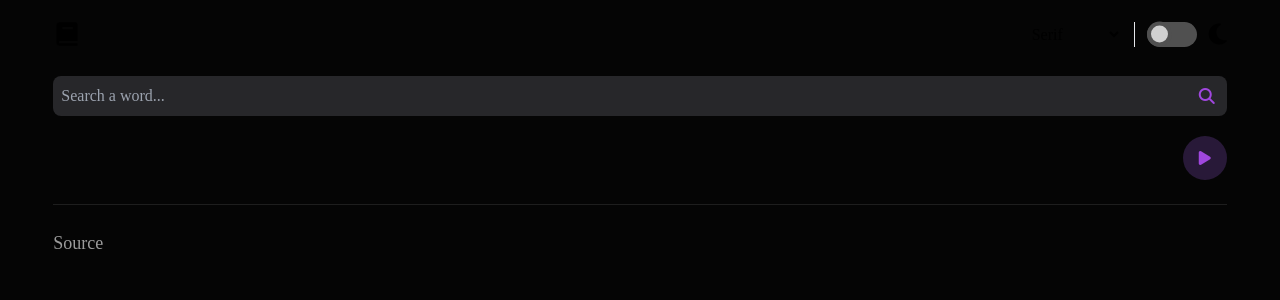
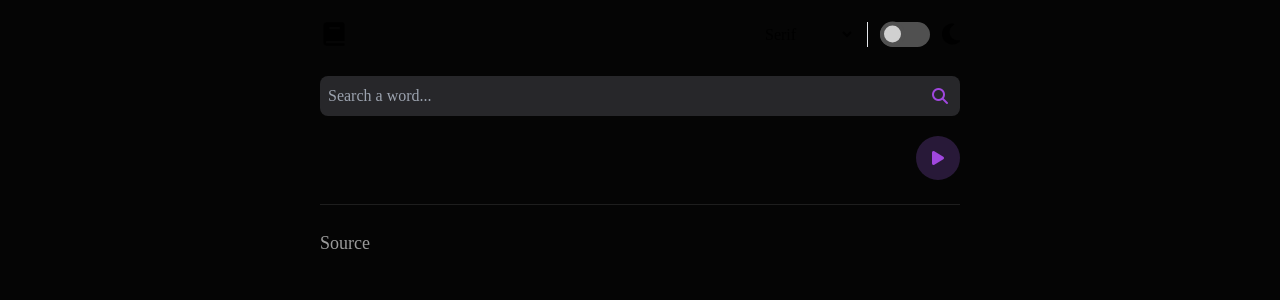
Before and after one commit to Vengxdor/dictionary, a React (Vite) app: page / in a window 1280 px wide. Shown: the top 300 px of the page. Built offline with nearby package versions, Linux system fonts and the light colour scheme.

Commit message:
feat: Responsive styles done.

```diff
--- a/src/App.tsx
+++ b/src/App.tsx
@@ -6,7 +6,7 @@ import Word from './sections/Word'
 
 function App () {
   return (
-    <div className='w-11/12 mx-auto'>
+    <div className='w-11/12 mx-auto md:w-10/12 lg:w-8/12 xl:w-1/2'>
       <Header />
       <SearchWord />
 
```
